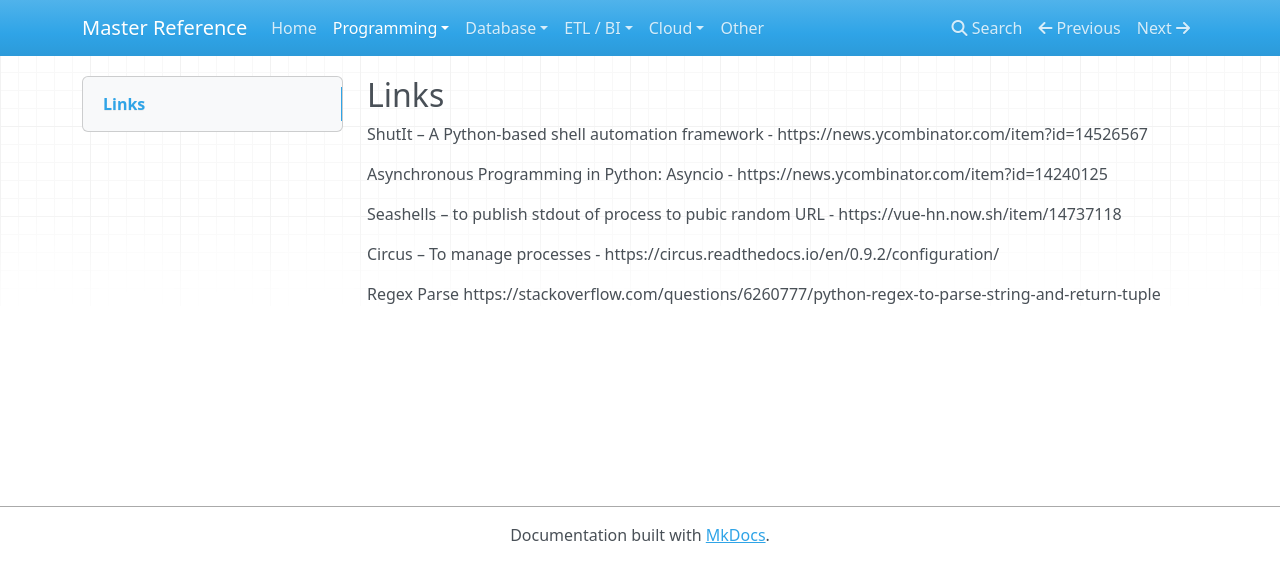
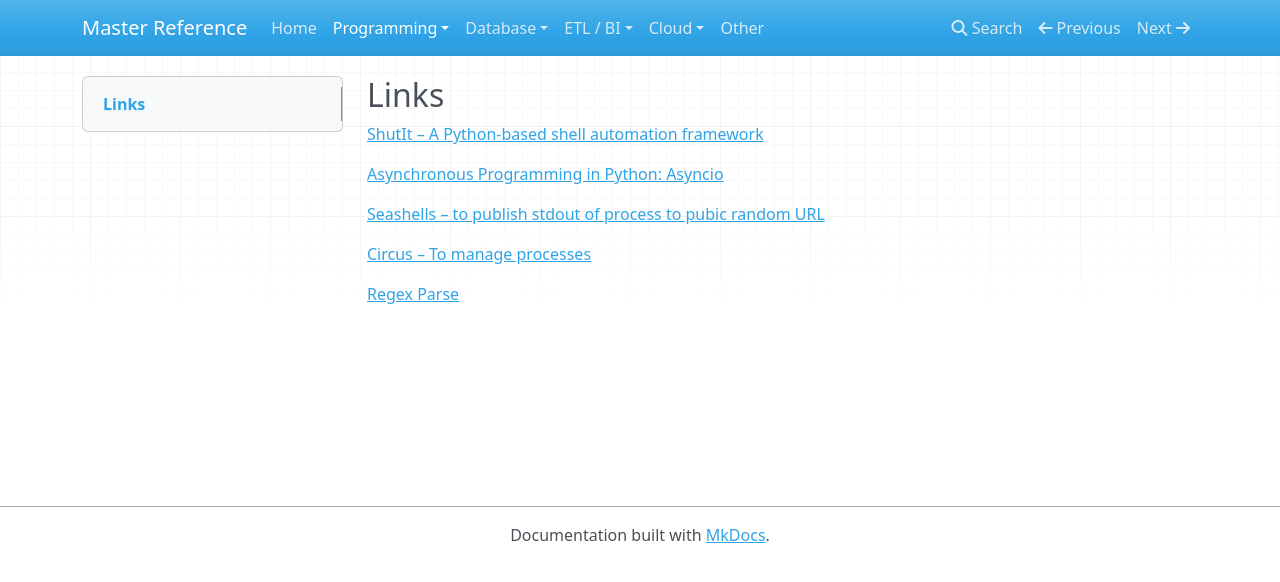
Before and after one commit to flarco/ref-docs, an MkDocs documentation site: the page built from docs/programming/python-links.md, in a window 1280 px wide. Shown: the top 582 px of the page. Built offline with MkDocs 1.6.1, drawn with Linux system fonts in a browser that asks for light colours; nearby versions of some CDN libraries; old or Windows-style settings are respelled for this version of MkDocs.

Commit message:
Modify Python LInks

```diff
--- a/docs/programming/python-links.md
+++ b/docs/programming/python-links.md
@@ -1,13 +1,12 @@
 Links
 -------
 
-ShutIt – A Python-based shell automation framework - https://news.ycombinator.com/item?id=14526567
+[ShutIt – A Python-based shell automation framework](https://news.ycombinator.com/item?id=14526567)
 
-Asynchronous Programming in Python: Asyncio - https://news.ycombinator.com/item?id=14240125
+[Asynchronous Programming in Python: Asyncio](https://news.ycombinator.com/item?id=14240125)
 
-Seashells – to publish stdout of process to pubic random URL - https://vue-hn.now.sh/item/14737118
+[Seashells – to publish stdout of process to pubic random URL](https://vue-hn.now.sh/item/14737118)
 
-Circus – To manage processes - https://circus.readthedocs.io/en/0.9.2/configuration/
+[Circus – To manage processes](https://circus.readthedocs.io/en/0.9.2/configuration/)
 
-Regex Parse
-https://stackoverflow.com/questions/6260777/python-regex-to-parse-string-and-return-tuple
+[Regex Parse](https://stackoverflow.com/questions/6260777/python-regex-to-parse-string-and-return-tuple)
```
